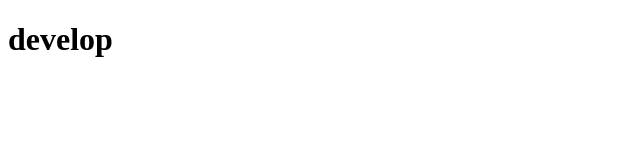
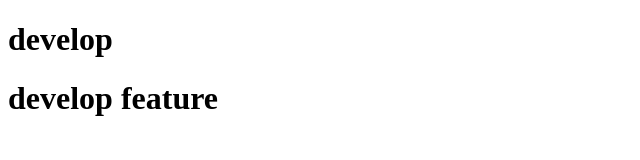
Before and after one commit to Jo1117D/pdn_clases_pr, a plain HTML site: page index.html in a window 1280 px wide. Shown: the whole page, without its empty margins (0-640 px from the left). Drawn offline with Linux system fonts and the light colour scheme.

Commit message:
desde otra rama

```diff
--- a/index.html
+++ b/index.html
@@ -7,5 +7,6 @@
 </head>
 <body>
     <h1> develop </h1>
+    <h1> develop  feature </h1>
 </body>
 </html>
```
